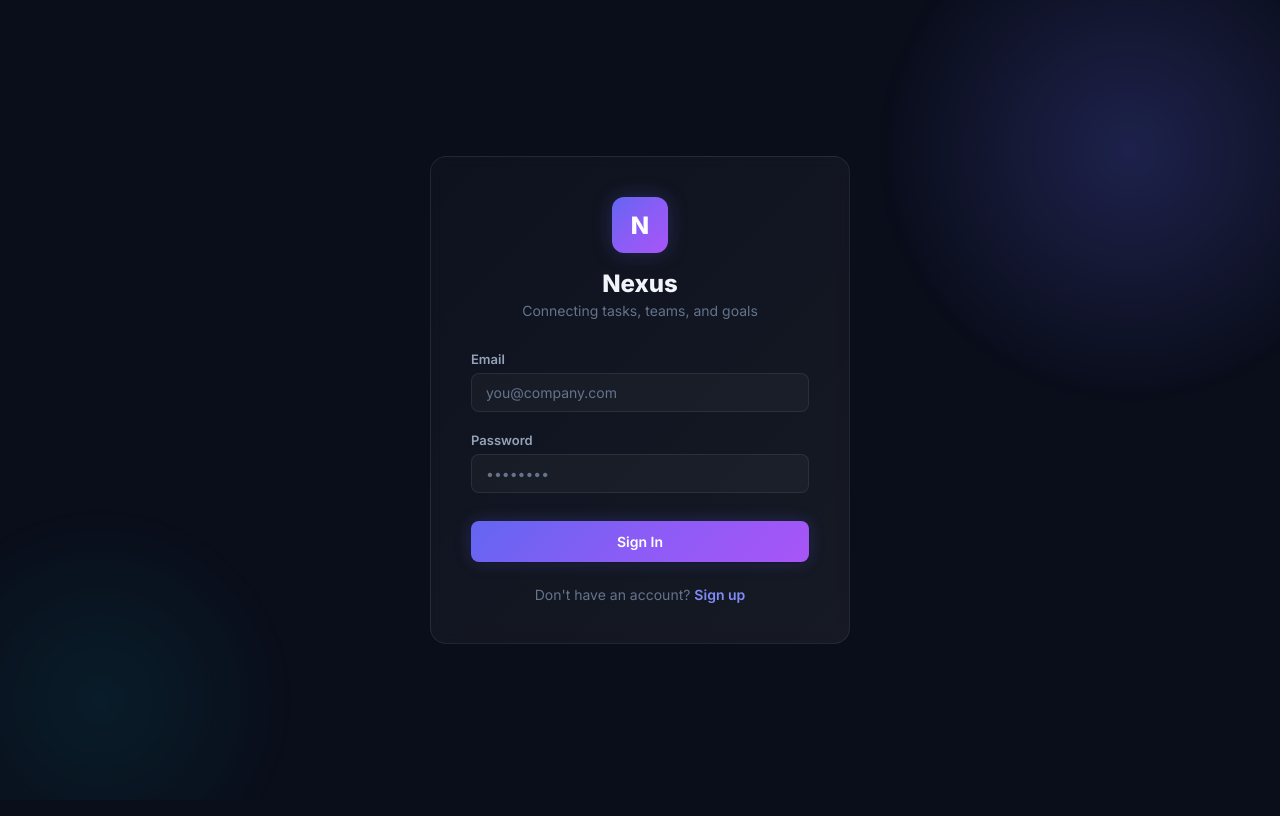
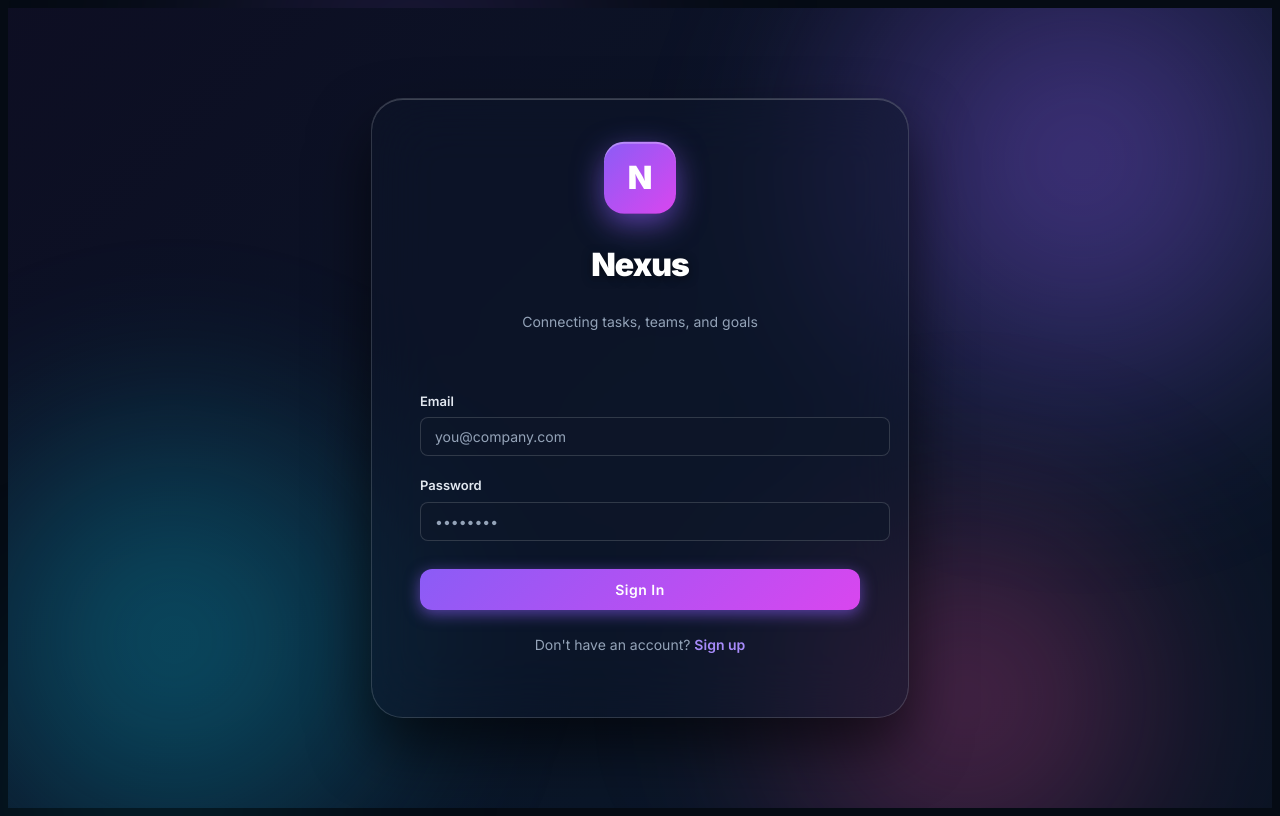
Before and after one commit to VedantVaidya2107/Nexus---Connecting-Tasks-Teams-and-Goals, a Next.js app: page /login in a window 1280 px wide. Built offline with nearby package versions, Linux system fonts and the light colour scheme; no server answers.

Commit message:
Your commit message

```diff
--- a/src/app/(auth)/login/page.tsx
+++ b/src/app/(auth)/login/page.tsx
@@ -39,6 +39,7 @@ export default function LoginPage() {
 
   return (
     <div className="auth-page">
+      <div className="auth-orb-3" />
       <div className="auth-card glass-card">
         <div className="logo-area">
           <div className="logo-box">N</div>
--- a/src/app/globals.css
+++ b/src/app/globals.css
@@ -2,44 +2,44 @@
    Nexus - Design System
    ============================================ */
 
-@import url('https://fonts.googleapis.com/css2?family=Inter:wght@300;400;500;600;700;800&display=swap');
+@import url('https://fonts.googleapis.com/css2?family=Inter:wght@300;400;500;600;700;800;900&display=swap');
 
 :root {
-  /* Core palette */
-  --bg-primary: #0a0e1a;
-  --bg-secondary: #111827;
-  --bg-card: rgba(17, 24, 39, 0.7);
-  --bg-glass: rgba(255, 255, 255, 0.03);
-  --bg-hover: rgba(255, 255, 255, 0.06);
-  --border: rgba(255, 255, 255, 0.08);
-  --border-active: rgba(99, 102, 241, 0.5);
+  /* Dynamic Deep Space Theme */
+  --bg-primary: #050b14;
+  --bg-secondary: rgba(17, 24, 39, 0.6);
+  --bg-card: rgba(31, 41, 55, 0.5);
+  --bg-glass: rgba(15, 23, 42, 0.65);
+  --bg-hover: rgba(255, 255, 255, 0.1);
+  --border: rgba(255, 255, 255, 0.15);
+  --border-active: #8b5cf6;
 
   /* Text */
-  --text-primary: #f1f5f9;
-  --text-secondary: #94a3b8;
-  --text-muted: #64748b;
+  --text-primary: #ffffff;
+  --text-secondary: #e2e8f0;
+  --text-muted: #94a3b8;
 
-  /* Accents */
-  --accent: #6366f1;
-  --accent-hover: #818cf8;
-  --accent-glow: rgba(99, 102, 241, 0.25);
+  /* Extremely Vibrant Accents */
+  --accent: #8b5cf6; /* Vibrant Purple */
+  --accent-hover: #a78bfa;
+  --accent-glow: rgba(139, 92, 246, 0.6);
   --cyan: #06b6d4;
-  --purple: #a855f7;
-  --green: #22c55e;
+  --purple: #d946ef;
+  --green: #10b981;
   --red: #ef4444;
   --amber: #f59e0b;
   --blue: #3b82f6;
 
-  /* Gradients */
-  --gradient-accent: linear-gradient(135deg, #6366f1 0%, #8b5cf6 50%, #a855f7 100%);
+  /* Enhanced Gradients */
+  --gradient-accent: linear-gradient(135deg, #8b5cf6 0%, #d946ef 100%);
   --gradient-cyan: linear-gradient(135deg, #06b6d4 0%, #3b82f6 100%);
-  --gradient-card: linear-gradient(135deg, rgba(255,255,255,0.02) 0%, rgba(255,255,255,0.05) 100%);
+  --gradient-card: linear-gradient(145deg, rgba(30, 41, 59, 0.7) 0%, rgba(15, 23, 42, 0.9) 100%);
 
-  /* Shadows */
-  --shadow-sm: 0 1px 3px rgba(0,0,0,0.3);
-  --shadow-md: 0 4px 12px rgba(0,0,0,0.4);
-  --shadow-lg: 0 8px 32px rgba(0,0,0,0.5);
-  --shadow-glow: 0 0 20px var(--accent-glow);
+  /* Elevated Shadows */
+  --shadow-sm: 0 4px 12px rgba(0,0,0,0.3);
+  --shadow-md: 0 8px 24px rgba(0,0,0,0.4);
+  --shadow-lg: 0 16px 40px rgba(0,0,0,0.6);
+  --shadow-glow: 0 0 25px var(--accent-glow);
 
   /* Layout */
   --sidebar-width: 260px;
@@ -47,7 +47,7 @@
   --radius-sm: 8px;
   --radius-md: 12px;
   --radius-lg: 16px;
-  --radius-xl: 20px;
+  --radius-xl: 24px;
 
   /* Transitions */
   --transition-fast: 150ms cubic-bezier(0.4, 0, 0.2, 1);
@@ -55,9 +55,55 @@
   --transition-slow: 400ms cubic-bezier(0.4, 0, 0.2, 1);
 }
 
-*, *::before, *::after { box-sizing: border-box; margin: 0; padding: 0; }
+body::before {
+  content: '';
+  position: fixed; inset: 0;
+  background: radial-gradient(circle at 50% 0%, rgba(139, 92, 246, 0.15) 0%, transparent 60%),
+              radial-gradient(circle at 0% 100%, rgba(6, 182, 212, 0.15) 0%, transparent 60%);
+  z-index: -1;
+  pointer-events: none;
+}
 
-html { font-size: 16px; -webkit-font-smoothing: antialiased; }
+html { font-size: 16px; -webkit-font-smoothing: antialiased; scroll-behavior: smooth; }
+
+/* Custom Scrollbars */
+::-webkit-scrollbar { width: 8px; height: 8px; }
+::-webkit-scrollbar-track { background: transparent; }
+::-webkit-scrollbar-thumb { background: rgba(255, 255, 255, 0.15); border-radius: 4px; }
+::-webkit-scrollbar-thumb:hover { background: rgba(255, 255, 255, 0.25); }
+
+/* Global Background Effects */
+body {
+  background: var(--bg-primary);
+  color: var(--text-primary);
+  font-family: 'Inter', -apple-system, sans-serif;
+  line-height: 1.5;
+  overflow-x: hidden;
+  position: relative;
+}
+
+body::before {
+  content: '';
+  position: fixed; width: 60vw; height: 60vh;
+  background: radial-gradient(circle, rgba(139, 92, 246, 0.2) 0%, transparent 60%);
+  top: -20vh; right: -20vw;
+  border-radius: 50%;
+  animation: orbFloat1 20s ease-in-out infinite;
+  filter: blur(80px);
+  z-index: -1;
+  pointer-events: none;
+}
+body::after {
+  content: '';
+  position: fixed; width: 50vw; height: 50vh;
+  background: radial-gradient(circle, rgba(6, 182, 212, 0.15) 0%, transparent 60%);
+  bottom: -20vh; left: -10vw;
+  border-radius: 50%;
+  animation: orbFloat2 25s ease-in-out infinite;
+  filter: blur(80px);
+  z-index: -1;
+  pointer-events: none;
+}
 
 body {
   font-family: 'Inter', -apple-system, sans-serif;
@@ -88,14 +134,14 @@ input, textarea, select { font-family: inherit; color: inherit; }
 }
 
 /* ============================================
-   Sidebar
+   Sidebar — Enhanced
    ============================================ */
 .sidebar {
   width: var(--sidebar-width);
   height: 100vh;
   position: fixed;
   left: 0; top: 0;
-  background: var(--bg-secondary);
+  background: linear-gradient(180deg, var(--bg-secondary) 0%, rgba(17,24,39,0.95) 100%);
   border-right: 1px solid var(--border);
   display: flex;
   flex-direction: column;
@@ -117,32 +163,54 @@ input, textarea, select { font-family: inherit; color: inherit; }
   border-radius: var(--radius-sm);
   display: flex; align-items: center; justify-content: center;
   font-weight: 800; font-size: 18px; color: white;
+  animation: float 4s ease-in-out infinite;
+  box-shadow: 0 0 16px var(--accent-glow);
 }
 
 .sidebar-logo h1 { font-size: 16px; font-weight: 700; letter-spacing: -0.3px; }
 .sidebar-logo span { font-size: 11px; color: var(--text-muted); display: block; margin-top: 2px; }
 
-.sidebar-nav { flex: 1; padding: 16px 12px; overflow-y: auto; }
+.sidebar-nav { flex: 1; padding: 16px 12px; overflow-y: auto; overflow-x: hidden; }
 .nav-section { margin-bottom: 24px; }
 .nav-section-label {
-  font-size: 11px; font-weight: 600; color: var(--text-muted);
-  text-transform: uppercase; letter-spacing: 1px;
-  padding: 0 12px; margin-bottom: 8px;
+  font-size: 11px; font-weight: 700; color: rgba(255,255,255,0.4);
+  text-transform: uppercase; letter-spacing: 1.5px;
+  padding: 0 12px; margin-bottom: 12px;
 }
 
 .nav-item {
   display: flex; align-items: center; gap: 12px;
-  padding: 10px 12px; border-radius: var(--radius-sm);
-  color: var(--text-secondary); font-size: 14px; font-weight: 500;
-  transition: all var(--transition-fast);
-  margin-bottom: 2px; width: 100%; text-align: left;
+  padding: 12px 16px; border-radius: var(--radius-md);
+  color: var(--text-secondary); font-size: 15px; font-weight: 500;
+  transition: all 0.3s cubic-bezier(0.4, 0, 0.2, 1);
+  margin-bottom: 4px; width: 100%; text-align: left;
+  position: relative;
+  overflow: hidden;
+}
+.nav-item span:first-child {
+  transition: transform 0.3s cubic-bezier(0.4, 0, 0.2, 1);
+  font-size: 18px;
 }
 
-.nav-item:hover { background: var(--bg-hover); color: var(--text-primary); }
+.nav-item:hover {
+  background: rgba(255, 255, 255, 0.1);
+  color: #fff;
+  transform: translateX(4px);
+}
+.nav-item:hover span:first-child {
+  transform: scale(1.2) rotate(5deg);
+}
 .nav-item.active {
-  background: var(--accent-glow);
-  color: var(--accent-hover);
-  box-shadow: inset 3px 0 0 var(--accent);
+  background: var(--gradient-accent);
+  color: #fff;
+  box-shadow: 0 4px 15px var(--accent-glow);
+  font-weight: 600;
+}
+.nav-item.active::before {
+  content: '';
+  position: absolute; top: 0; left: 0; bottom: 0; width: 4px;
+  background: #fff;
+  border-radius: 4px;
 }
 
 .nav-item .badge {
@@ -172,6 +240,8 @@ input, textarea, select { font-family: inherit; color: inherit; }
   display: flex; align-items: center; justify-content: center;
   font-weight: 700; font-size: 14px; color: white;
   flex-shrink: 0;
+  border: 2px solid transparent;
+  animation: avatarRing 4s ease-in-out infinite;
 }
 
 .user-info { flex: 1; min-width: 0; }
@@ -230,13 +300,19 @@ input, textarea, select { font-family: inherit; color: inherit; }
    Cards & Glass Components
    ============================================ */
 .glass-card {
-  background: var(--gradient-card);
-  border: 1px solid var(--border);
-  border-radius: var(--radius-lg);
-  backdrop-filter: blur(8px);
-  transition: all var(--transition-base);
+  background: rgba(17, 24, 39, 0.5);
+  border: 1px solid rgba(255, 255, 255, 0.08);
+  border-radius: var(--radius-xl);
+  backdrop-filter: blur(16px);
+  -webkit-backdrop-filter: blur(16px);
+  transition: all 0.3s cubic-bezier(0.175, 0.885, 0.32, 1.275);
+  box-shadow: 0 10px 30px rgba(0,0,0,0.3);
 }
-.glass-card:hover { border-color: rgba(255,255,255,0.12); }
+.glass-card:hover {
+  border-color: rgba(255, 255, 255, 0.2);
+  transform: translateY(-5px);
+  box-shadow: 0 20px 40px rgba(0,0,0,0.5), 0 0 20px rgba(139, 92, 246, 0.15);
+}
 
 .kpi-grid {
   display: grid;
@@ -310,9 +386,28 @@ input, textarea, select { font-family: inherit; color: inherit; }
 .btn-primary {
   background: var(--gradient-accent);
   color: white;
-  box-shadow: var(--shadow-sm), 0 0 16px var(--accent-glow);
+  box-shadow: 0 4px 15px var(--accent-glow);
+  position: relative;
+  overflow: hidden;
+  border-radius: 12px;
+  font-weight: 600;
+  letter-spacing: 0.5px;
+  transition: all 0.3s cubic-bezier(0.4, 0, 0.2, 1);
 }
-.btn-primary:hover { transform: translateY(-1px); box-shadow: var(--shadow-md), 0 0 24px var(--accent-glow); }
+.btn-primary::after {
+  content: '';
+  position: absolute; inset: 0;
+  background: linear-gradient(90deg, transparent, rgba(255,255,255,0.3), transparent);
+  background-size: 200% 100%;
+  opacity: 0;
+  transition: opacity 0.3s;
+}
+.btn-primary:hover::after { opacity: 1; animation: shimmer 1s linear infinite; }
+.btn-primary:hover {
+  transform: translateY(-3px) scale(1.02);
+  box-shadow: 0 8px 25px var(--accent-glow), 0 0 10px rgba(255,255,255,0.2);
+}
+.btn-primary:active { transform: translateY(1px) scale(0.96); }
 
 .btn-secondary {
   background: var(--bg-glass);
@@ -361,7 +456,7 @@ input, textarea, select { font-family: inherit; color: inherit; }
 }
 .form-input:focus, .form-textarea:focus, .form-select:focus {
   border-color: var(--accent);
-  box-shadow: 0 0 0 3px var(--accent-glow);
+  animation: borderGlow 2s ease-in-out infinite;
 }
 .form-input::placeholder, .form-textarea::placeholder { color: var(--text-muted); }
 
@@ -394,8 +489,13 @@ input, textarea, select { font-family: inherit; color: inherit; }
   padding: 16px;
   margin-bottom: 10px;
   cursor: grab;
+  transition: transform 0.25s ease, box-shadow 0.25s ease;
 }
-.task-card:active { cursor: grabbing; }
+.task-card:hover {
+  transform: translateY(-3px) scale(1.01);
+  box-shadow: 0 8px 24px rgba(0,0,0,0.3);
+}
+.task-card:active { cursor: grabbing; transform: scale(0.98); }
 .task-card .task-title { font-size: 14px; font-weight: 600; margin-bottom: 8px; line-height: 1.4; }
 .task-card .task-meta { display: flex; align-items: center; gap: 8px; flex-wrap: wrap; }
 .task-card .task-meta .tag {
@@ -442,8 +542,8 @@ input, textarea, select { font-family: inherit; color: inherit; }
    ============================================ */
 .modal-overlay {
   position: fixed; inset: 0;
-  background: rgba(0,0,0,0.6);
-  backdrop-filter: blur(4px);
+  background: rgba(0,0,0,0.65);
+  backdrop-filter: blur(8px);
   display: flex; align-items: center; justify-content: center;
   z-index: 1000;
   animation: fadeIn 0.2s ease;
@@ -454,7 +554,8 @@ input, textarea, select { font-family: inherit; color: inherit; }
   border-radius: var(--radius-xl);
   width: 90%; max-width: 640px;
   max-height: 85vh; overflow-y: auto;
-  animation: slideUp 0.3s ease;
+  animation: fadeInScale 0.35s cubic-bezier(0.16, 1, 0.3, 1);
+  box-shadow: 0 24px 80px rgba(0,0,0,0.5), 0 0 0 1px rgba(255,255,255,0.05);
 }
 .modal-header {
   display: flex; align-items: center; justify-content: space-between;
@@ -470,53 +571,89 @@ input, textarea, select { font-family: inherit; color: inherit; }
 }
 
 /* ============================================
-   Auth Pages
+   Auth Pages — Cinematic Entry
    ============================================ */
 .auth-page {
   min-height: 100vh;
   display: flex; align-items: center; justify-content: center;
-  background: var(--bg-primary);
+  background: linear-gradient(135deg, #0a0e1a 0%, #0d1329 25%, #0f0a20 50%, #0a1628 75%, #0a0e1a 100%);
+  background-size: 400% 400%;
+  animation: gradientShift 15s ease infinite;
   position: relative; overflow: hidden;
 }
+
+/* Floating Orbs - Vastly Larger and Brighter */
 .auth-page::before {
   content: '';
-  position: absolute; width: 500px; height: 500px;
-  background: radial-gradient(circle, var(--accent-glow) 0%, transparent 70%);
-  top: -100px; right: -100px;
-  animation: pulse 4s ease-in-out infinite;
+  position: absolute; width: 800px; height: 800px;
+  background: radial-gradient(circle, rgba(139,92,246,0.45) 0%, transparent 60%);
+  top: -200px; right: -200px;
+  border-radius: 50%;
+  animation: orbFloat1 15s ease-in-out infinite;
+  filter: blur(60px);
+  z-index: 0;
 }
 .auth-page::after {
   content: '';
-  position: absolute; width: 400px; height: 400px;
-  background: radial-gradient(circle, rgba(6,182,212,0.15) 0%, transparent 70%);
-  bottom: -100px; left: -100px;
-  animation: pulse 5s ease-in-out infinite reverse;
+  position: absolute; width: 700px; height: 700px;
+  background: radial-gradient(circle, rgba(6,182,212,0.4) 0%, transparent 60%);
+  bottom: -150px; left: -150px;
+  border-radius: 50%;
+  animation: orbFloat2 18s ease-in-out infinite;
+  filter: blur(60px);
+  z-index: 0;
+}
+.auth-orb-3 {
+  position: absolute; width: 600px; height: 600px;
+  background: radial-gradient(circle, rgba(236,72,153,0.35) 0%, transparent 60%);
+  top: 50%; left: 50%;
+  transform: translate(-50%, -50%);
+  border-radius: 50%;
+  animation: orbFloat3 12s ease-in-out infinite;
+  filter: blur(70px);
+  pointer-events: none;
+  z-index: 0;
 }
 
 .auth-card {
-  width: 100%; max-width: 420px;
-  padding: 40px;
-  position: relative; z-index: 1;
+  width: 100%; max-width: 440px;
+  padding: 48px;
+  position: relative; z-index: 10;
+  background: rgba(15, 23, 42, 0.45);
+  border: 1px solid rgba(255, 255, 255, 0.15);
+  border-radius: 32px;
+  backdrop-filter: blur(30px);
+  -webkit-backdrop-filter: blur(30px);
+  animation: fadeInScale 0.8s cubic-bezier(0.34, 1.56, 0.64, 1);
+  box-shadow: 0 30px 60px rgba(0,0,0,0.6), inset 0 1px 0 rgba(255,255,255,0.2);
 }
 
 .auth-card .logo-area {
-  text-align: center; margin-bottom: 32px;
+  text-align: center; margin-bottom: 40px;
 }
 .auth-card .logo-area .logo-box {
-  width: 56px; height: 56px; margin: 0 auto 16px;
+  width: 72px; height: 72px; margin: 0 auto 20px;
   background: var(--gradient-accent);
-  border-radius: var(--radius-md);
+  border-radius: 20px;
   display: flex; align-items: center; justify-content: center;
-  font-size: 24px; font-weight: 800; color: white;
-  box-shadow: var(--shadow-glow);
+  font-size: 32px; font-weight: 900; color: white;
+  box-shadow: 0 10px 30px var(--accent-glow), inset 0 2px 0 rgba(255,255,255,0.3);
+  animation: float 4s ease-in-out infinite;
 }
-.auth-card .logo-area h1 { font-size: 24px; font-weight: 800; margin-bottom: 4px; }
-.auth-card .logo-area p { font-size: 14px; color: var(--text-muted); }
+.auth-card .logo-area h1 { font-size: 32px; font-weight: 900; margin-bottom: 8px; letter-spacing: -1px; text-shadow: 0 2px 10px rgba(0,0,0,0.5); }
+.auth-card .logo-area p {
+  font-size: 14px; color: var(--text-muted);
+  display: inline-block;
+  overflow: hidden; white-space: nowrap;
+  border-right: 2px solid transparent;
+  animation: typewriter 2s steps(38) 0.5s both, blinkCaret 0.8s step-end infinite 0.5s;
+  max-width: 100%;
+}
 
 .auth-card .btn-primary { width: 100%; justify-content: center; padding: 12px; margin-top: 8px; }
 .auth-card .auth-footer { text-align: center; margin-top: 24px; font-size: 14px; color: var(--text-muted); }
-.auth-card .auth-footer a { color: var(--accent-hover); font-weight: 600; }
-.auth-card .auth-footer a:hover { text-decoration: underline; }
+.auth-card .auth-footer a { color: var(--accent-hover); font-weight: 600; transition: color 0.2s; }
+.auth-card .auth-footer a:hover { text-decoration: underline; color: white; }
 
 .auth-error {
   background: rgba(239,68,68,0.1);
@@ -627,7 +764,18 @@ input, textarea, select { font-family: inherit; color: inherit; }
    Progress Bar
    ============================================ */
 .progress-bar { width: 100%; height: 6px; background: var(--bg-hover); border-radius: 3px; overflow: hidden; }
-.progress-bar .fill { height: 100%; border-radius: 3px; background: var(--gradient-accent); transition: width var(--transition-base); }
+.progress-bar .fill {
+  height: 100%; border-radius: 3px;
+  background: var(--gradient-accent);
+  transition: width var(--transition-base);
+  position: relative; overflow: hidden;
+}
+.progress-bar .fill::after {
+  content: '';
+  position: absolute; top: 0; width: 40%; height: 100%;
+  background: linear-gradient(90deg, transparent, rgba(255,255,255,0.25), transparent);
+  animation: barFillShimmer 2s ease-in-out infinite;
+}
 
 /* ============================================
    Calendar
@@ -639,7 +787,17 @@ input, textarea, select { font-family: inherit; color: inherit; }
 .calendar-cell .day-number { font-size: 13px; font-weight: 600; margin-bottom: 6px; }
 .calendar-cell.today .day-number { color: var(--accent); }
 .calendar-cell.other-month { opacity: 0.4; }
-.calendar-event { font-size: 11px; padding: 3px 6px; border-radius: 4px; margin-bottom: 2px; white-space: nowrap; overflow: hidden; text-overflow: ellipsis; font-weight: 500; cursor: pointer; }
+.calendar-event {
+  font-size: 11px; padding: 3px 6px; border-radius: 4px;
+  margin-bottom: 2px; white-space: nowrap; overflow: hidden;
+  text-overflow: ellipsis; font-weight: 500; cursor: pointer;
+  transition: transform 0.15s ease, box-shadow 0.15s ease;
+}
+.calendar-event:hover {
+  transform: scale(1.05);
+  box-shadow: 0 2px 8px rgba(0,0,0,0.3);
+  z-index: 2; position: relative;
+}
 
 /* ============================================
    Toast
@@ -647,12 +805,86 @@ input, textarea, select { font-family: inherit; color: inherit; }
 .toast-container { position: fixed; top: 80px; right: 24px; z-index: 2000; display: flex; flex-direction: column; gap: 8px; }
 
 /* ============================================
-   Animations
+   Animations — Core Keyframes
    ============================================ */
 @keyframes fadeIn { from { opacity: 0; } to { opacity: 1; } }
 @keyframes slideUp { from { opacity: 0; transform: translateY(20px); } to { opacity: 1; transform: translateY(0); } }
 @keyframes spin { to { transform: rotate(360deg); } }
 @keyframes pulse { 0%, 100% { opacity: 0.6; transform: scale(1); } 50% { opacity: 1; transform: scale(1.05); } }
+
+@keyframes fadeInUp {
+  from { opacity: 0; transform: translateY(24px); }
+  to { opacity: 1; transform: translateY(0); }
+}
+@keyframes fadeInScale {
+  from { opacity: 0; transform: scale(0.94); }
+  to { opacity: 1; transform: scale(1); }
+}
+@keyframes shimmer {
+  0% { background-position: -200% 0; }
+  100% { background-position: 200% 0; }
+}
+@keyframes float {
+  0%, 100% { transform: translateY(0); }
+  50% { transform: translateY(-6px); }
+}
+@keyframes gradientShift {
+  0% { background-position: 0% 50%; }
+  50% { background-position: 100% 50%; }
+  100% { background-position: 0% 50%; }
+}
+@keyframes borderGlow {
+  0%, 100% { box-shadow: 0 0 0 3px rgba(99,102,241,0.15); }
+  50% { box-shadow: 0 0 0 4px rgba(99,102,241,0.35); }
+}
+@keyframes orbFloat1 {
+  0%, 100% { transform: translate(0, 0) scale(1); }
+  25% { transform: translate(30px, -40px) scale(1.1); }
+  50% { transform: translate(-20px, -60px) scale(0.95); }
+  75% { transform: translate(40px, -20px) scale(1.05); }
+}
+@keyframes orbFloat2 {
+  0%, 100% { transform: translate(0, 0) scale(1); }
+  25% { transform: translate(-40px, 30px) scale(1.08); }
+  50% { transform: translate(30px, 50px) scale(0.92); }
+  75% { transform: translate(-20px, 20px) scale(1.03); }
+}
+@keyframes orbFloat3 {
+  0%, 100% { transform: translate(0, 0) scale(1); }
+  33% { transform: translate(50px, -30px) scale(1.12); }
+  66% { transform: translate(-30px, 40px) scale(0.9); }
+}
+@keyframes barFillShimmer {
+  0% { left: -40%; }
+  100% { left: 140%; }
+}
+@keyframes typewriter {
+  from { width: 0; }
+  to { width: 100%; }
+}
+@keyframes blinkCaret {
+  0%, 100% { border-color: transparent; }
+  50% { border-color: var(--accent); }
+}
+@keyframes avatarRing {
+  0%, 100% { border-color: var(--accent); }
+  50% { border-color: var(--purple); }
+}
+
+/* ============================================
+   Animation Utility Classes
+   ============================================ */
+.anim-fade-in { animation: fadeInUp 0.5s ease both; }
+.anim-fade-in-scale { animation: fadeInScale 0.45s ease both; }
+.anim-stagger { animation: fadeInUp 0.5s ease both; }
+.anim-stagger:nth-child(1) { animation-delay: 0.04s; }
+.anim-stagger:nth-child(2) { animation-delay: 0.08s; }
+.anim-stagger:nth-child(3) { animation-delay: 0.12s; }
+.anim-stagger:nth-child(4) { animation-delay: 0.16s; }
+.anim-stagger:nth-child(5) { animation-delay: 0.20s; }
+.anim-stagger:nth-child(6) { animation-delay: 0.24s; }
+.anim-stagger:nth-child(7) { animation-delay: 0.28s; }
+.anim-stagger:nth-child(8) { animation-delay: 0.32s; }
 
 /* ============================================
    Responsive
@@ -692,7 +924,7 @@ input, textarea, select { font-family: inherit; color: inherit; }
   align-items: center;
   justify-content: center;
   transition: all 0.3s cubic-bezier(0.175, 0.885, 0.32, 1.275);
-  animation: pulse 3s infinite;
+  animation: float 3s ease-in-out infinite;
 }
 .ai-trigger-btn:hover { transform: scale(1.1) rotate(5deg); }
 
--- a/src/lib/ai/gemini.ts
+++ b/src/lib/ai/gemini.ts
@@ -53,7 +53,7 @@ Always return a JSON object with:
 `;
 
     // 3. Call Gemini
-    const model = genAI.getGenerativeModel({ model: 'gemini-1.5-flash' });
+    const model = genAI.getGenerativeModel({ model: 'gemini-pro' });
     const chat = model.startChat({
       history: history.map(m => ({
         role: m.role === 'user' ? 'user' : 'model',
```
Also changed, not shown: src/app/(main)/dashboard/page.tsx (+8 -13 lines), src/app/api/ai/chat/route.ts (+13 -9 lines), src/components/AIAssistant.tsx (+5 -2 lines).
